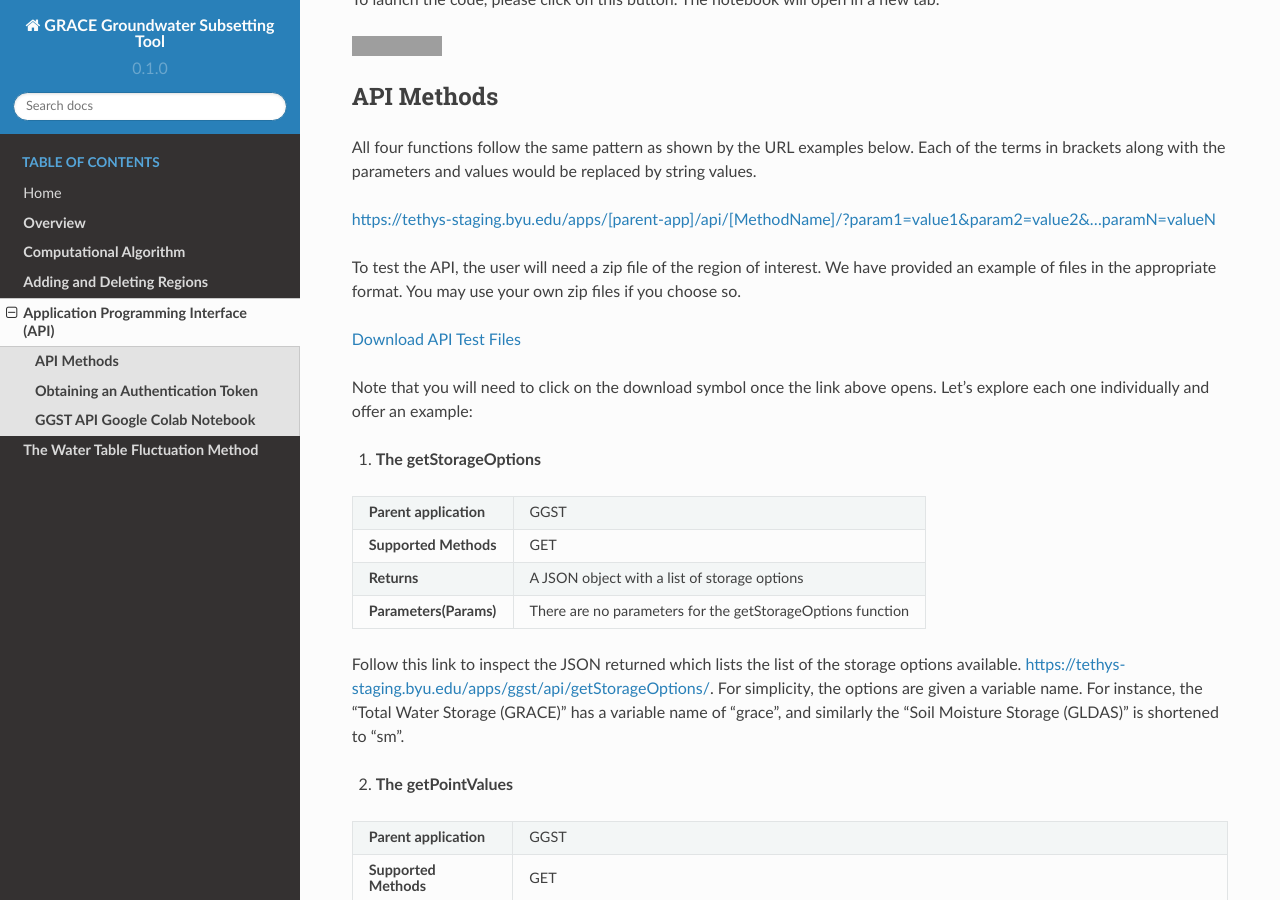
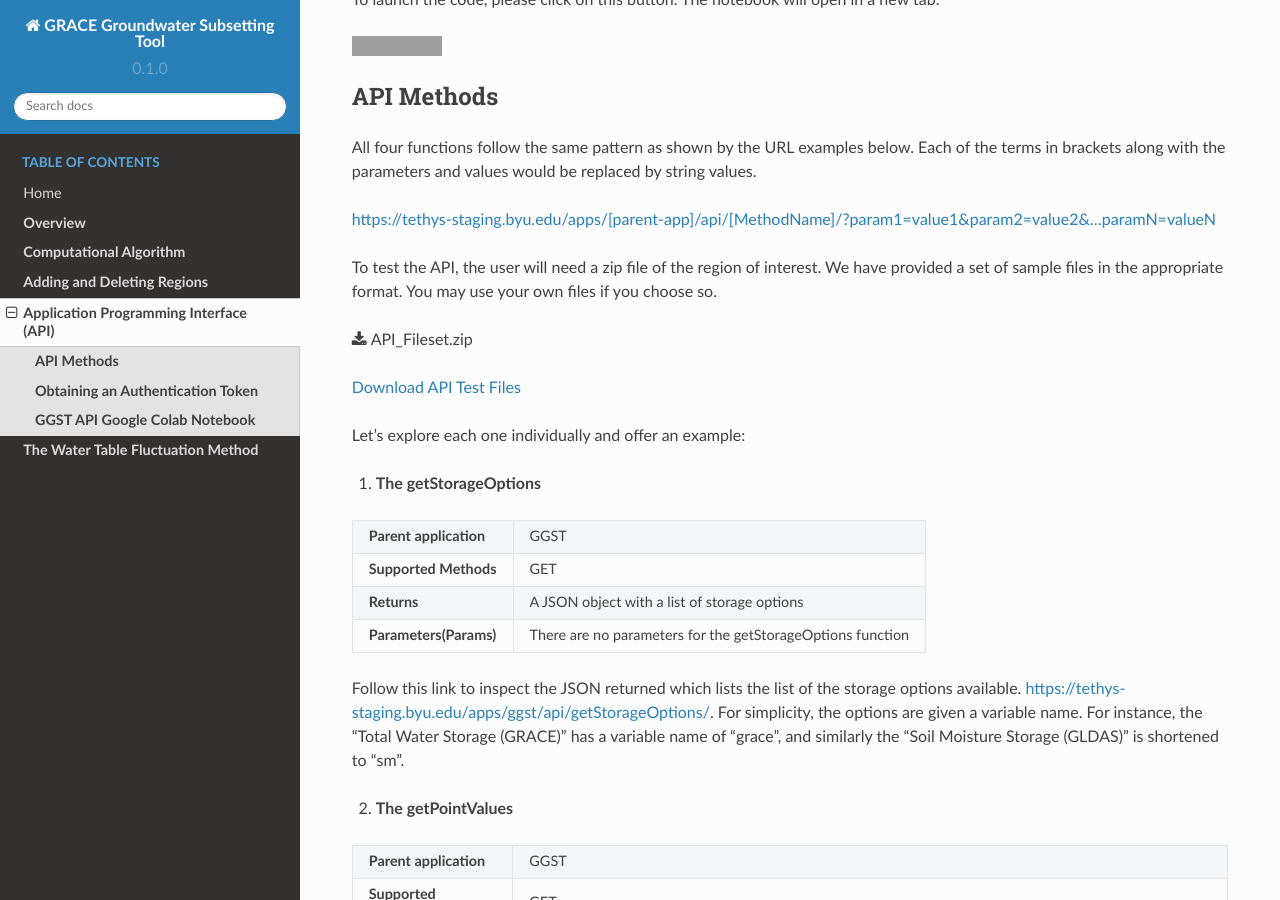
Before and after one commit to BYU-Hydroinformatics/ggst, a Sphinx documentation site: the page built from docs/source/api.rst, in a window 1280 px wide and 900 px high, scrolled down 604 px. Built offline with Sphinx 7.4.7 and the Read the Docs theme 2.0.0, drawn with Linux system fonts in a browser that asks for light colours; grey boxes are pictures that could not be loaded.

Commit message:
Update api.rst
fix download link

```diff
--- a/docs/source/api.rst
+++ b/docs/source/api.rst
@@ -29,11 +29,12 @@ All four functions follow the same pattern as shown by the URL examples below. E
 .. raw:: html
 https://tethys-staging.byu.edu/apps/[parent-app]/api/[MethodName]/?param1=value1&param2=value2&...paramN=valueN
 
-To test the API, the user will need a zip file of the region of interest. We have provided an example of files in the appropriate format. You may use your own zip files if you choose so.
+To test the API, the user will need a zip file of the region of interest. We have provided a set of sample files in the appropriate format. You may use your own files if you choose so.
+
+:download:`API_Fileset.zip </test_files/API_Fileset.zip>`
 
 `Download API Test Files <https://github.com/BYU-Hydroinformatics/ggst/blob/main/docs/source/test_files/API_Fileset.zip>`_
 
-Note that you will need to click on the download symbol once the link above opens.
 Let's explore each one individually and offer an example:
 
 1. **The getStorageOptions**
```
